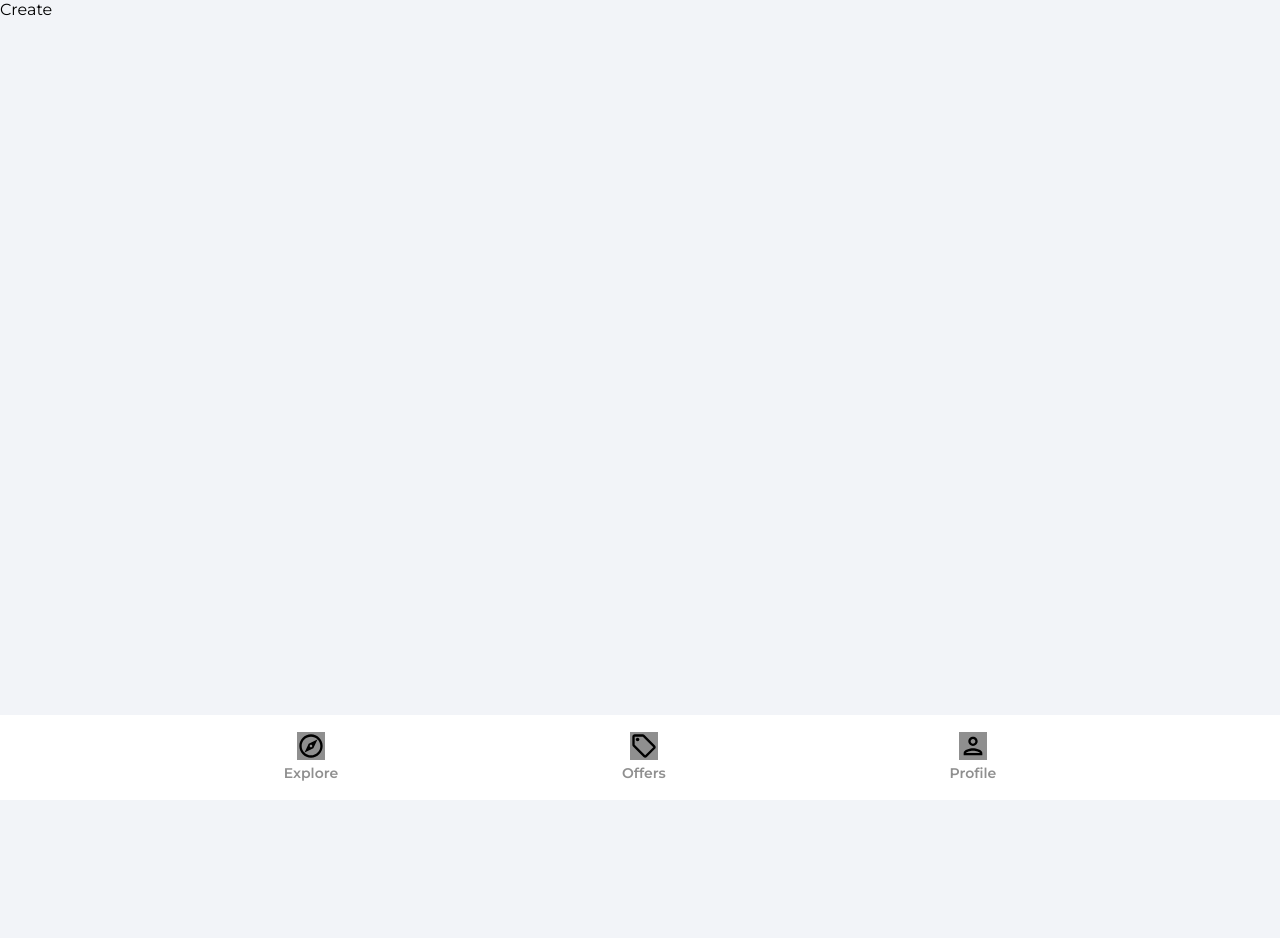
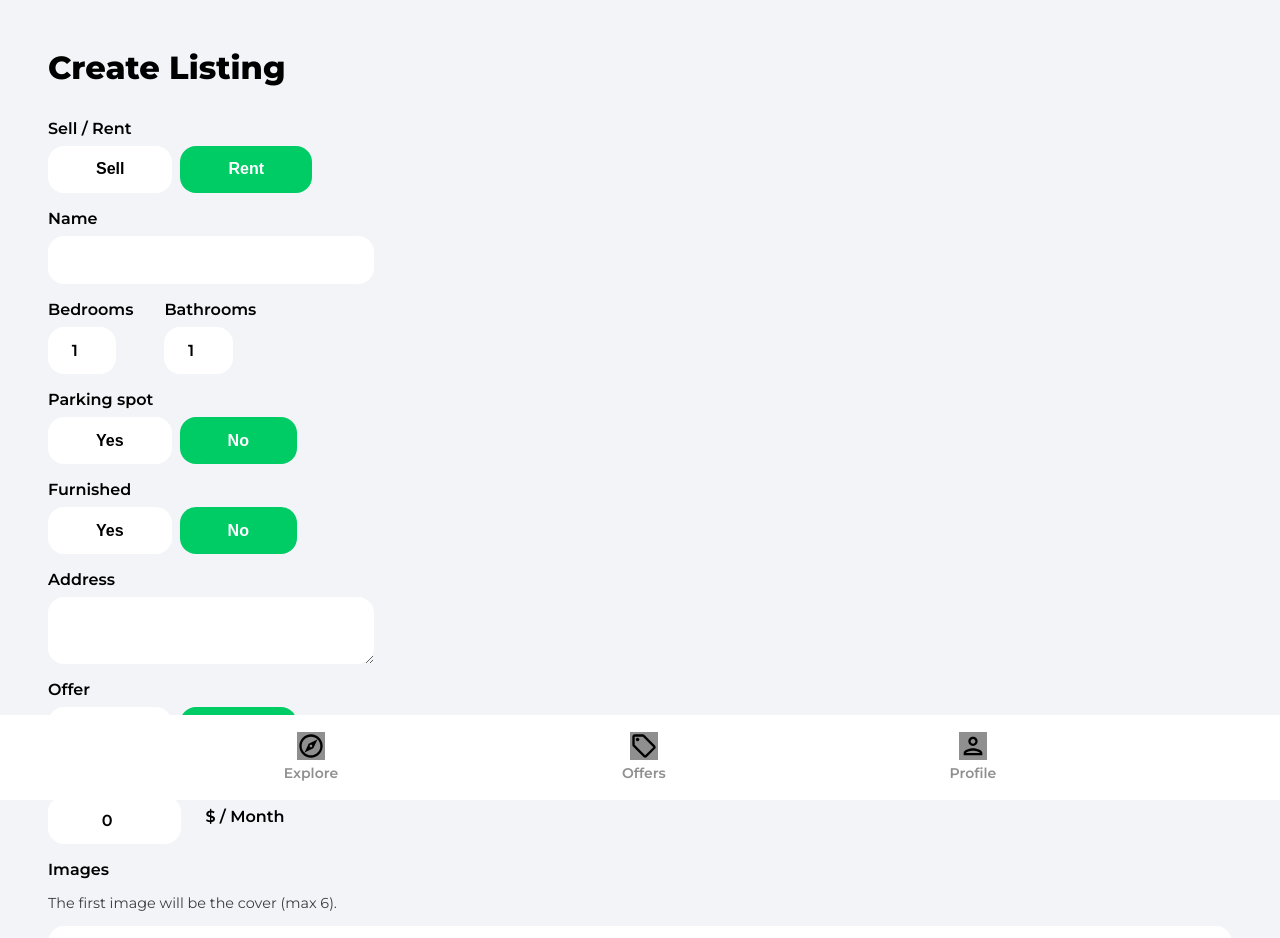
Before and after one commit to AhmedElyacoubiForJ/house-marketplace, a React (Create React App) app: page /create-listing in a window 1280 px wide. Shown: the top 938 px of the page. Before the commit the page ends 800 px from the top, so only its background shows below. Built offline with nearby package versions, Linux system fonts and the light colour scheme; no server answers; sample sign-in values are in the browser's storage.

Commit message:
create listing form (first is static)

```diff
--- a/src/pages/CreateListing.jsx
+++ b/src/pages/CreateListing.jsx
@@ -7,7 +7,7 @@ function CreateListing() {
   const [geolocationEnabled, setGeolocationEnabled] = useState(true);
   const [loading, setLoading] = useState(false);
 
-  const [fromData, setFormData] = useState({
+  const [formData, setFormData] = useState({
     type: "rent",
     name: "",
     bedrooms: 1,
@@ -23,6 +23,22 @@ function CreateListing() {
     longitude: 0,
   });
 
+  const {
+    type,
+    name,
+    bedrooms,
+    bathrooms,
+    parking,
+    furnished,
+    address,
+    offer,
+    regularPrice,
+    discountedPrice,
+    images,
+    latitude,
+    longitude,
+  } = formData;
+
   const auth = getAuth();
   const navigate = useNavigate();
   const isMounted = useRef(true);
@@ -32,7 +48,7 @@ function CreateListing() {
       onAuthStateChanged(auth, (user) => {
         if (user) {
           setFormData({
-            ...fromData,
+            ...formData,
             userRef: user.uid,
           });
         } else {
@@ -47,11 +63,275 @@ function CreateListing() {
     // eslint-disable-next-line react-hooks/exhaustive-deps
   }, [isMounted]);
 
-  if(loading) {
-    return <Spinner />
+  const onSubmit = (e) => {
+    e.preventDefault();
+  };
+
+  const onMutate = (e) => {};
+
+  if (loading) {
+    return <Spinner />;
   }
 
-  return <div>Create</div>;
+  return (
+    <div className="profile">
+      <header>
+        <p className="pageHeader">Create Listing</p>
+      </header>
+
+      <main>
+        <form onSubmit={onSubmit}>
+          <label className="formLabel">Sell / Rent</label>
+          {/* Sale / rent */}
+          <div className="formButtons">
+            {/* sale */}
+            <button
+              type="button"
+              className={type === "sale" ? "formButtonActive" : "formButton"}
+              id="type"
+              value="sale"
+              onClick={onMutate}
+            >
+              Sell
+            </button>
+            {/* rent */}
+            <button
+              type="button"
+              className={type === "rent" ? "formButtonActive" : "formButton"}
+              id="type"
+              value="rent"
+              onClick={onMutate}
+            >
+              Rent
+            </button>
+          </div>
+
+          {/* name */}
+          <label className="formLabel">Name</label>
+          <input
+            className="formInputName"
+            type="text"
+            id="name"
+            value={name}
+            onChange={onMutate}
+            maxLength="32"
+            minLength="10"
+            required
+          />
+          {/* Bedrooms / Bathrooms container */}
+          <div className="formRooms flex">
+            {/* Bedrooms container */}
+            <div>
+              <label className="formLabel">Bedrooms</label>
+              <input
+                className="formInputSmall"
+                type="number"
+                id="bedrooms"
+                value={bedrooms}
+                onChange={onMutate}
+                min="1"
+                max="50"
+                required
+              />
+            </div>
+
+            {/* Bathrooms container */}
+            <div>
+              <label className="formLabel">Bathrooms</label>
+              <input
+                className="formInputSmall"
+                type="number"
+                id="bathrooms"
+                value={bathrooms}
+                onChange={onMutate}
+                min="1"
+                max="50"
+                required
+              />
+            </div>
+          </div>
+
+          {/* Parking */}
+          <label className="formLabel">Parking spot</label>
+          {/* Parking Yes / No container */}
+          <div className="formButtons">
+            {/* yes */}
+            <button
+              className={parking ? "formButtonActive" : "formButton"}
+              type="button"
+              id="parking"
+              value={true}
+              onClick={onMutate}
+              min="1"
+              max="50"
+            >
+              Yes
+            </button>
+            {/* no */}
+            <button
+              className={
+                !parking && parking !== null ? "formButtonActive" : "formButton"
+              }
+              type="button"
+              id="parking"
+              value={false}
+              onClick={onMutate}
+            >
+              No
+            </button>
+          </div>
+
+          {/* Furnished */}
+          <label className="formLabel">Furnished</label>
+          {/* Furnished Yes / No container */}
+          <div className="formButtons">
+            {/* yes */}
+            <button
+              className={furnished ? "formButtonActive" : "formButton"}
+              type="button"
+              id="furnished"
+              value={true}
+              onClick={onMutate}
+            >
+              Yes
+            </button>
+            {/* no */}
+            <button
+              className={
+                !furnished && furnished !== null
+                  ? "formButtonActive"
+                  : "formButton"
+              }
+              type="button"
+              id="furnished"
+              value={false}
+              onClick={onMutate}
+            >
+              No
+            </button>
+          </div>
+
+          {/* Address */}
+          <label className="formLabel">Address</label>
+          <textarea
+            className="formInputAddress"
+            type="text"
+            id="address"
+            value={address}
+            onChange={onMutate}
+            required
+          />
+          {/* Geolocation */}
+          {!geolocationEnabled && (
+            <div className="formLatLng flex">
+              <div>
+                <label className="formLabel">Latitude</label>
+                <input
+                  className="formInputSmall"
+                  type="number"
+                  id="latitude"
+                  value={latitude}
+                  onChange={onMutate}
+                  required
+                />
+              </div>
+              <div>
+                <label className="formLabel">Longitude</label>
+                <input
+                  className="formInputSmall"
+                  type="number"
+                  id="longitude"
+                  value={longitude}
+                  onChange={onMutate}
+                  required
+                />
+              </div>
+            </div>
+          )}
+          {/* Offer */}
+          <label className="formLabel">Offer</label>
+          {/* Offer Yes / No container */}
+          <div className="formButtons">
+            {/* yes */}
+            <button
+              className={offer ? "formButtonActive" : "formButton"}
+              type="button"
+              id="offer"
+              value={true}
+              onClick={onMutate}
+            >
+              Yes
+            </button>
+            {/* no */}
+            <button
+              className={
+                !offer && offer !== null ? "formButtonActive" : "formButton"
+              }
+              type="button"
+              id="offer"
+              value={false}
+              onClick={onMutate}
+            >
+              No
+            </button>
+          </div>
+
+          {/* regular price */}
+          <label className="formLabel">Regular Price</label>
+          {/* regular prics container */}
+          <div className="formPriceDiv">
+            <input
+              className="formInputSmall"
+              type="number"
+              id="regularPrice"
+              value={regularPrice}
+              onChange={onMutate}
+              min="50"
+              max="750000000"
+              required
+            />
+            {type === "rent" && <p className="formPriceText">$ / Month</p>}
+          </div>
+
+          {/* discounted price */}
+          {offer && (
+            <>
+              <label className="formLabel">Discounted Price</label>
+              <input
+                className="formInputSmall"
+                type="number"
+                id="discountedPrice"
+                value={discountedPrice}
+                onChange={onMutate}
+                min="50"
+                max="750000000"
+                required={offer}
+              />
+            </>
+          )}
+          {/* images */}
+          <label className="formLabel">Images</label>
+          <p className="imagesInfo">
+            The first image will be the cover (max 6).
+          </p>
+          <input
+            className="formInputFile"
+            type="file"
+            id="images"
+            onChange={onMutate}
+            max="6"
+            accept=".jpg,.png,.jpeg"
+            multiple
+            required
+          />
+          {/* submit form */}
+          <button type="submit" className="primaryButton createListingButton">
+            Create Listing
+          </button>
+        </form>
+      </main>
+    </div>
+  );
 }
 
 export default CreateListing;
```
